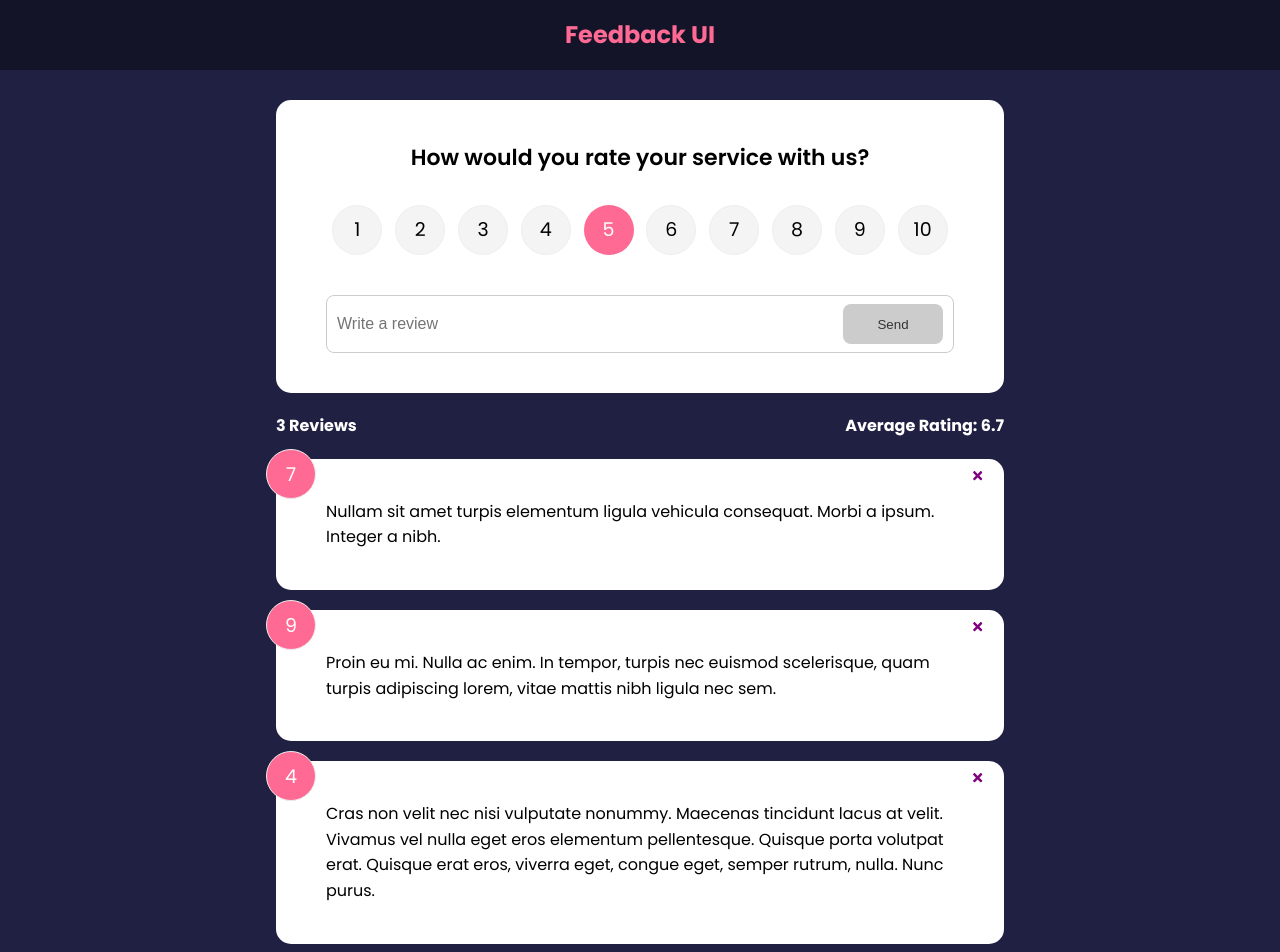
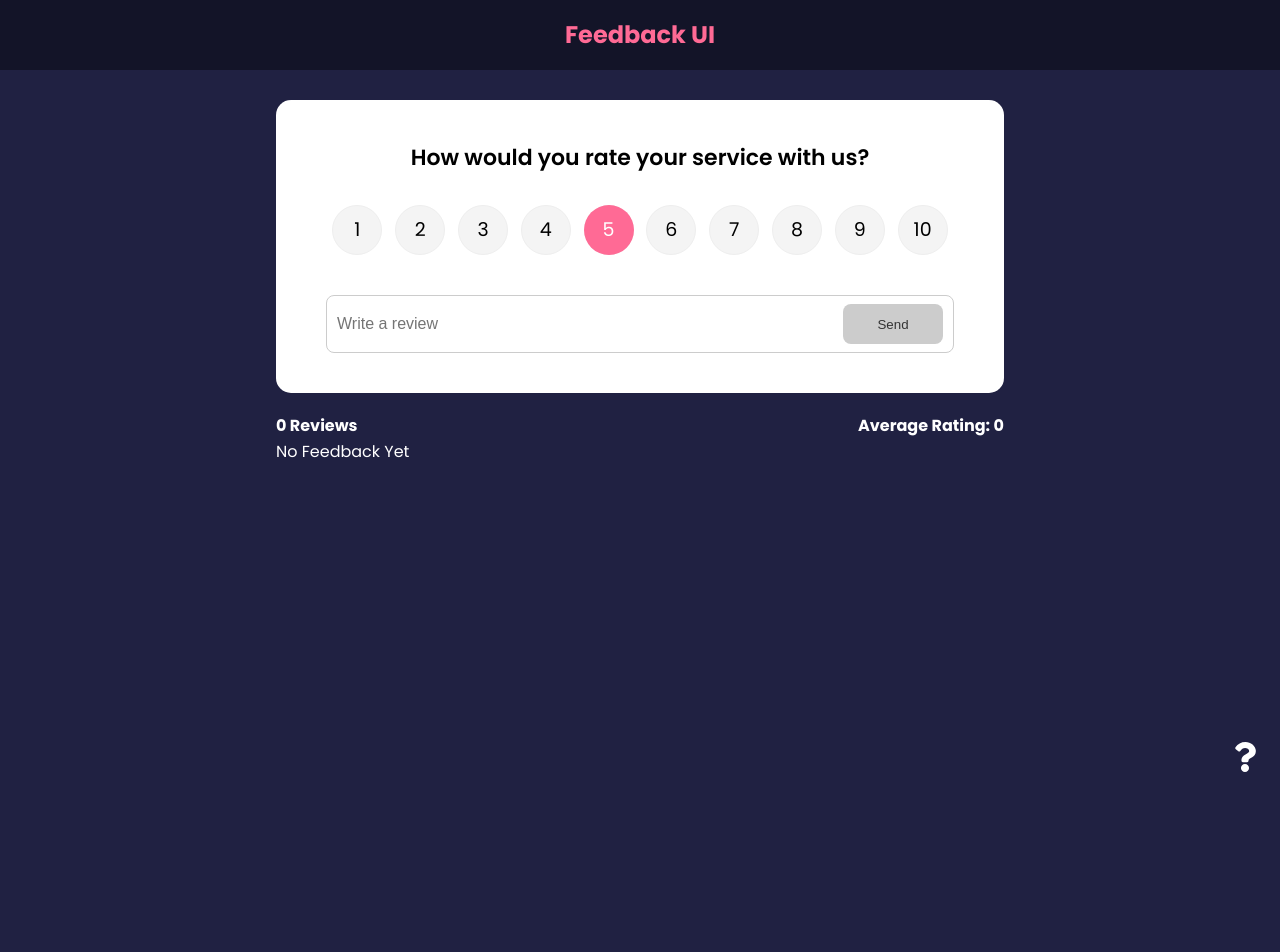
Before and after one commit to NemanjaJovic/feedback-app, a React (Create React App) app: page / in a window 1280 px wide. Shown: the top 952 px of the page. After the commit the page ends 800 px from the top, so only its background shows below. Built offline with nearby package versions, Linux system fonts and the light colour scheme.

Commit message:
Added simple react routing

```diff
--- a/package.json
+++ b/package.json
@@ -10,6 +10,7 @@
     "react": "^17.0.2",
     "react-dom": "^17.0.2",
     "react-icons": "^4.3.1",
+    "react-router-dom": "^6.2.1",
     "react-scripts": "5.0.0",
     "uuid": "^8.3.2",
     "web-vitals": "^2.1.4"
--- a/src/App.js
+++ b/src/App.js
@@ -4,6 +4,9 @@ import Header from './components/Header'
 import FeedbackList from './components/FeedbackList'
 import FeedbackStats from './components/FeedbackStats'
 import FeedbackForm from './components/FeedbackForm'
+import AboutPage from './pages/AboutPage'
+import AboutIconLink from './components/AboutIconLink'
+import { BrowserRouter as Router, Route, Routes, Link } from 'react-router-dom'
 
 import FeedbackData from './data/FeedbackData'
 
@@ -23,14 +26,31 @@ function App() {
   }
 
   return (
-    <>
-      <Header />
+    <Router>
+      <Link to='/' style={{ textDecoration: 'none' }}>
+        <Header />
+      </Link>
       <div className='container'>
-        <FeedbackForm handleAdd={addFeedback} />
-        <FeedbackStats feedback={feedback} />
-        <FeedbackList feedback={feedback} handleDelete={deleteFeedback} />
+        <Routes>
+          <Route
+            exact
+            path='/'
+            element={
+              <>
+                <FeedbackForm handleAdd={addFeedback} />
+                <FeedbackStats feedback={feedback} />
+                <FeedbackList
+                  feedback={feedback}
+                  handleDelete={deleteFeedback}
+                />
+              </>
+            }
+          ></Route>
+          <Route path='/about' element={<AboutPage />} />
+        </Routes>
+        <AboutIconLink />
       </div>
-    </>
+    </Router>
   )
 }
 
--- /dev/null
+++ b/src/components/AboutIconLink.jsx
@@ -0,0 +1,14 @@
+import { FaQuestion } from 'react-icons/fa'
+import { Link } from 'react-router-dom'
+
+function AboutIconLink() {
+  return (
+    <div className='about-link'>
+      <Link to='/about'>
+        <FaQuestion size={30} />
+      </Link>
+    </div>
+  )
+}
+
+export default AboutIconLink
--- a/src/data/FeedbackData.js
+++ b/src/data/FeedbackData.js
@@ -1,19 +1,3 @@
-const FeedbackData = [
-  {
-    id: 'edfjdslvckoikhjb4525',
-    rating: 7,
-    text: 'Nullam sit amet turpis elementum ligula vehicula consequat. Morbi a ipsum. Integer a nibh.',
-  },
-  {
-    id: 'erefdfsdjfklj4234',
-    rating: 9,
-    text: 'Proin eu mi. Nulla ac enim. In tempor, turpis nec euismod scelerisque, quam turpis adipiscing lorem, vitae mattis nibh ligula nec sem.',
-  },
-  {
-    id: 'errr34aasdccv4',
-    rating: 4,
-    text: 'Cras non velit nec nisi vulputate nonummy. Maecenas tincidunt lacus at velit. Vivamus vel nulla eget eros elementum pellentesque.\n\nQuisque porta volutpat erat. Quisque erat eros, viverra eget, congue eget, semper rutrum, nulla. Nunc purus.',
-  },
-]
+const FeedbackData = []
 
 export default FeedbackData
--- /dev/null
+++ b/src/pages/AboutPage.jsx
@@ -0,0 +1,20 @@
+import Card from '../components/shared/Card'
+import { Link } from 'react-router-dom'
+
+function AboutPage() {
+  return (
+    <Card>
+      <div className='about'>
+        <h2>About this project</h2>
+        <p>THis is a React app to leave feeedback for a product or a service</p>
+        <p>Version: 1.0.0</p>
+
+        <p>
+          <Link to='/'>Back to Homepage</Link>
+        </p>
+      </div>
+    </Card>
+  )
+}
+
+export default AboutPage
```
Also changed, not shown: 1 other file (tests, documents, lock files or other folders).
